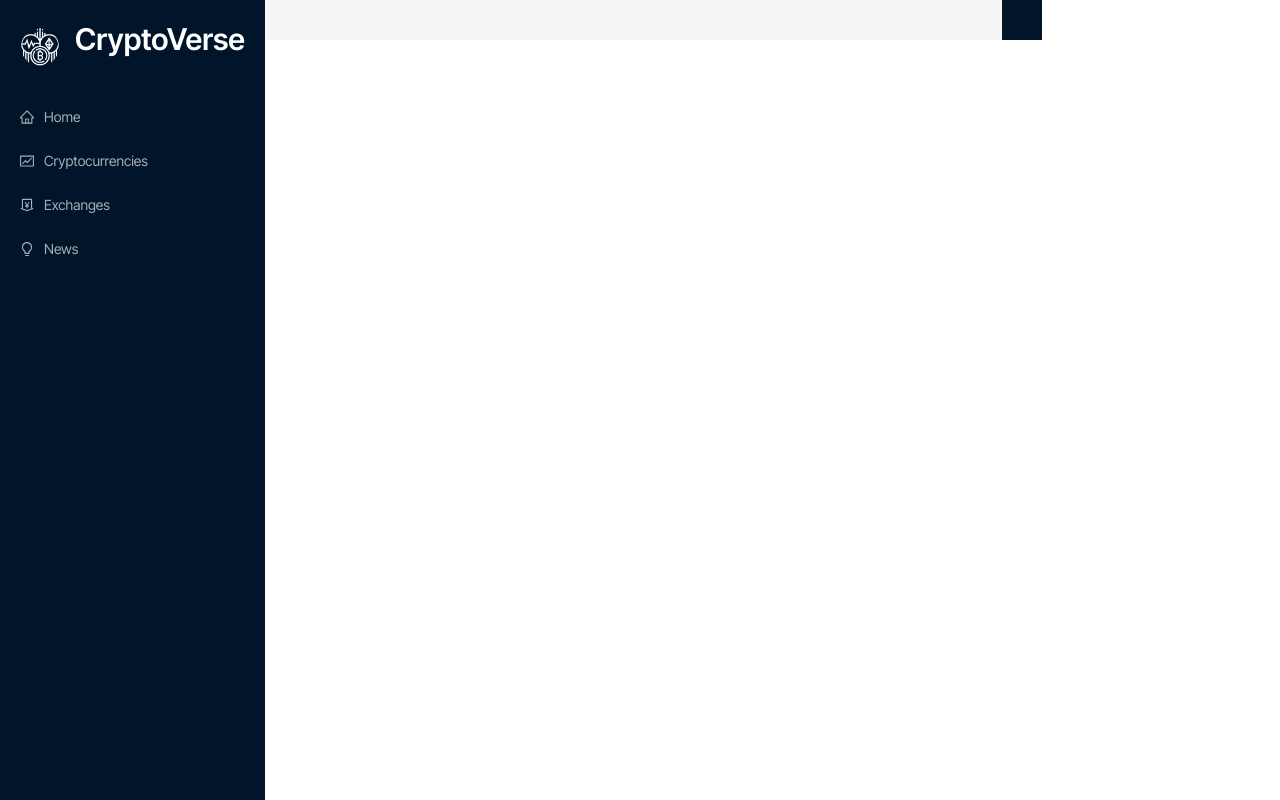
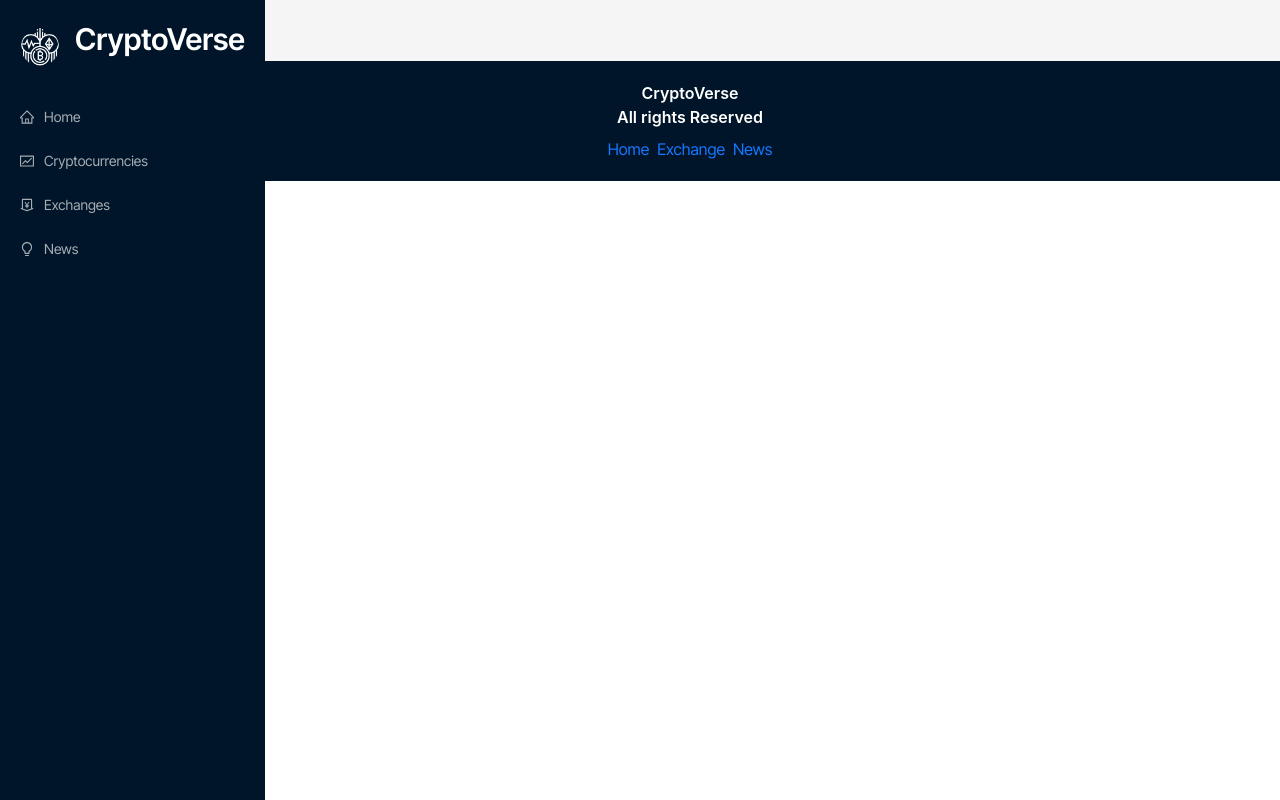
Before and after one commit to mussadiqkhan6886/crypto, a React (Vite) app: page / in a window 1280 px wide. Built offline with nearby package versions, Linux system fonts and the light colour scheme.

Commit message:
made layout

```diff
--- a/src/App.jsx
+++ b/src/App.jsx
@@ -1,7 +1,7 @@
 import React from 'react'
 import { Typography, Space, Layout } from 'antd'
 import { NavBar, Exchange, Cryptocurrencies, CryptoDetails, News, HomePage} from './components'
-import { Route, Routes } from 'react-router-dom'
+import { Route, Routes, Link } from 'react-router-dom'
 
 const App = () => {
   return (
@@ -9,7 +9,7 @@ const App = () => {
       <header className="nav">
         <NavBar />
       </header>
-      <main className="main">
+      <div className="main">
         <Layout>
           <div className="routes">
             <Routes>
@@ -21,10 +21,18 @@ const App = () => {
             </Routes>
           </div>
         </Layout>
-      </main>
-      <footer className="footer">
-
-      </footer>
+      <div className="footer">
+        <Typography.Title level={5} style={{color: "white", textAlign: "center"}}>
+          CryptoVerse <br />
+          All rights Reserved
+        </Typography.Title>
+        <Space>
+          <Link to={"/"}>Home</Link>
+          <Link to={"/exchange"}>Exchange</Link>
+          <Link to={"/news"}>News</Link>
+        </Space>
+      </div>
+      </div>
     </div>
   )
 }
--- a/src/components/HomePage.jsx
+++ b/src/components/HomePage.jsx
@@ -3,7 +3,7 @@ import React from 'react'
 const HomePage = () => {
   return (
     <div>
-
+      Home
     </div>
   )
 }
--- a/src/components/NavBar.jsx
+++ b/src/components/NavBar.jsx
@@ -14,16 +14,16 @@ const NavBar = () => {
         </Typography.Title>
       </div>
       <Menu theme='dark'>
-        <Menu.Item icon={<HomeOutlined />} >
+        <Menu.Item key={1} icon={<HomeOutlined />} >
             <Link to={"/"}>Home</Link>
         </Menu.Item>
-        <Menu.Item icon={<FundOutlined />} >
+        <Menu.Item key={2} icon={<FundOutlined />} >
             <Link to={"/cryptocurrencies"}>Cryptocurrencies</Link>
         </Menu.Item>
-        <Menu.Item icon={<MoneyCollectOutlined />} >
+        <Menu.Item key={3} icon={<MoneyCollectOutlined />} >
             <Link to={"/exchange"}>Exchanges</Link>
         </Menu.Item>
-        <Menu.Item icon={<BulbOutlined />} >
+        <Menu.Item key={4} icon={<BulbOutlined />} >
             <Link to={"/news"}>News</Link>
         </Menu.Item>
       </Menu>
--- a/src/index.css
+++ b/src/index.css
@@ -21,7 +21,6 @@ a:hover{
 }
 
 .app{
-    display: flex;
     overflow: hidden;
 }
 
```
